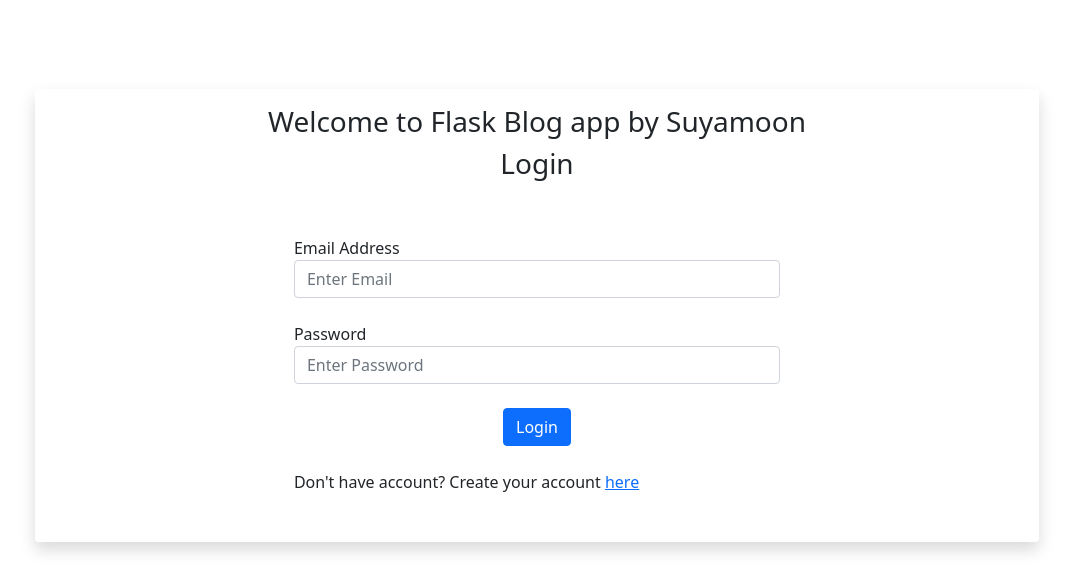
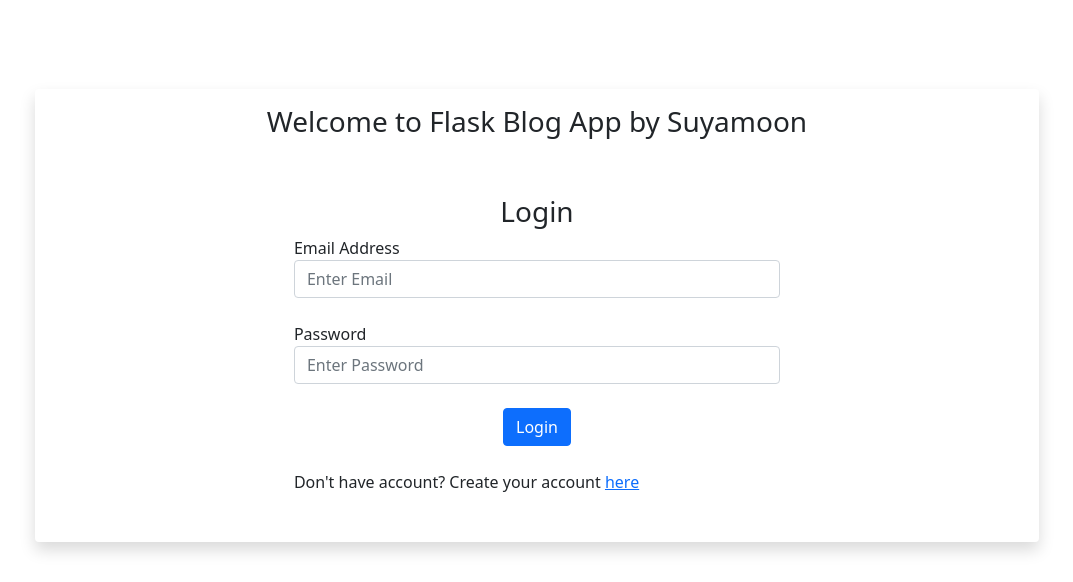
Before and after one commit to suyamoonpathak/Flaskerr---A-blog-app, a Flask app: page /login in a window 1280 px wide. Shown: the top 582 px of the page, without its empty margins (103-1176 px from the left). Run offline with Flask 3, Linux system fonts and the light colour scheme; some libraries are stand-ins or nearby versions.

Commit message:
nameInsertionLoginPage

```diff
--- a/siteFiles/templates/login.html
+++ b/siteFiles/templates/login.html
@@ -1,9 +1,8 @@
 {% extends "messages.html" %} {% block content %}
 <div class="shadow p-3 mb-5 bg-body-tertiary rounded authformdiv">
-  <h3 align="center">Welcome to Flask Blog app by Suyamoon</h3>
+  <h3 align="center">Welcome to Flask Blog App by Suyamoon</h3><br /><br />
   <form method="POST" class="authform">
     <h3 align="center">Login</h3>
-    <br /><br />
     <div class="form-group">
       <label for="email">Email Address</label>
       <input
```
